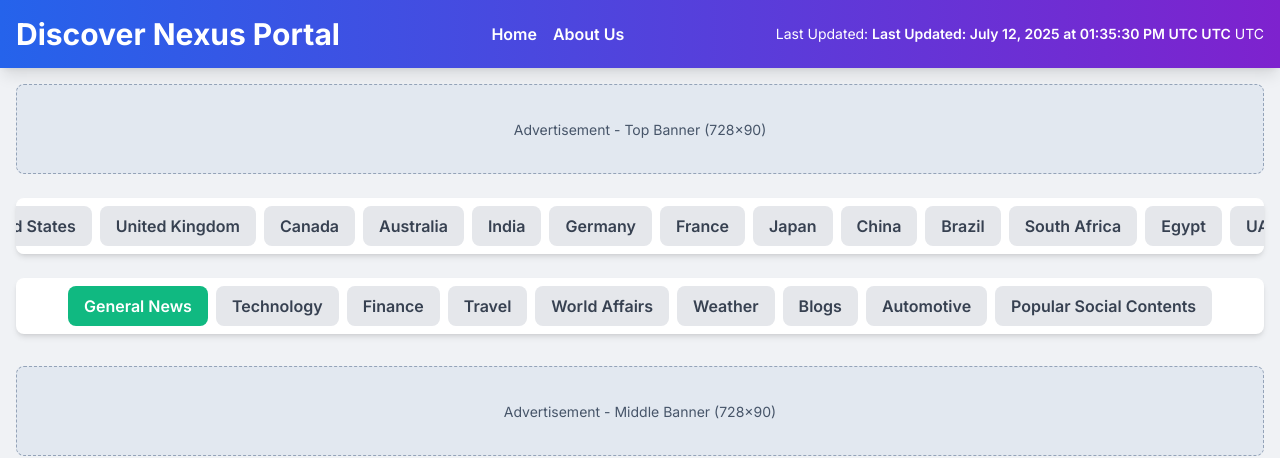
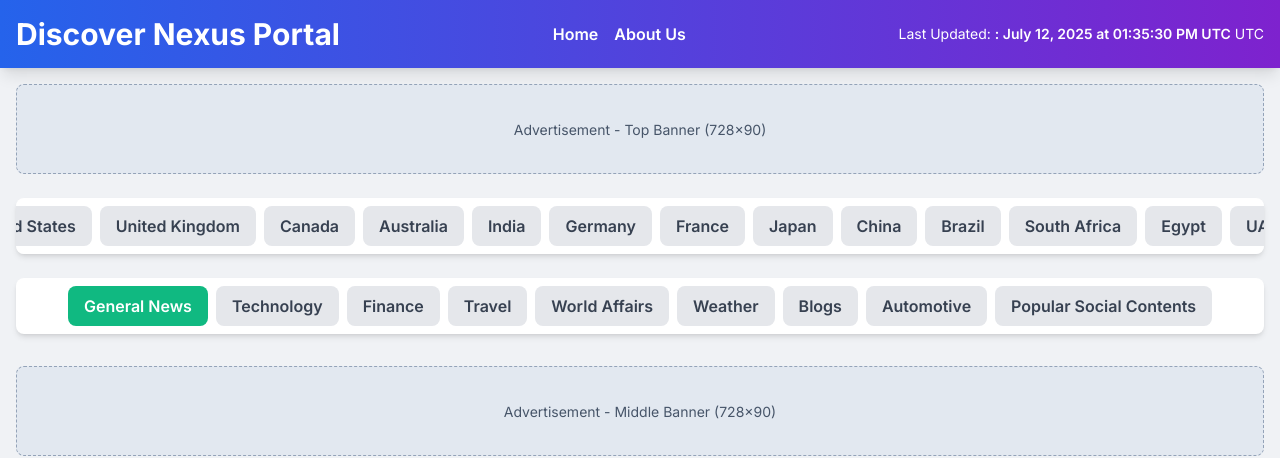
Before and after one commit to Nandini1488/discover-nexus-portal, a plain HTML site: page index.html in a window 1280 px wide. Shown: the top 458 px of the page. Drawn offline with nearby package versions, Linux system fonts and the light colour scheme.

Commit message:
Update index.html
removed duplicate string

```diff
--- a/index.html
+++ b/index.html
@@ -397,11 +397,11 @@
                 // Update last updated timestamp
                 if (allNewsData.last_updated_utc) {
                     const date = new Date(allNewsData.last_updated_utc);
-                    lastUpdatedTimestamp.textContent = `Last Updated: ${date.toLocaleString('en-US', {
+                    lastUpdatedTimestamp.textContent = `: ${date.toLocaleString('en-US', {
                         year: 'numeric', month: 'long', day: 'numeric',
                         hour: '2-digit', minute: '2-digit', second: '2-digit',
                         timeZoneName: 'short'
-                    })} UTC`;
+                    })}`;
                 } else {
                     lastUpdatedTimestamp.textContent = 'Last Updated: N/A';
                 }
```
